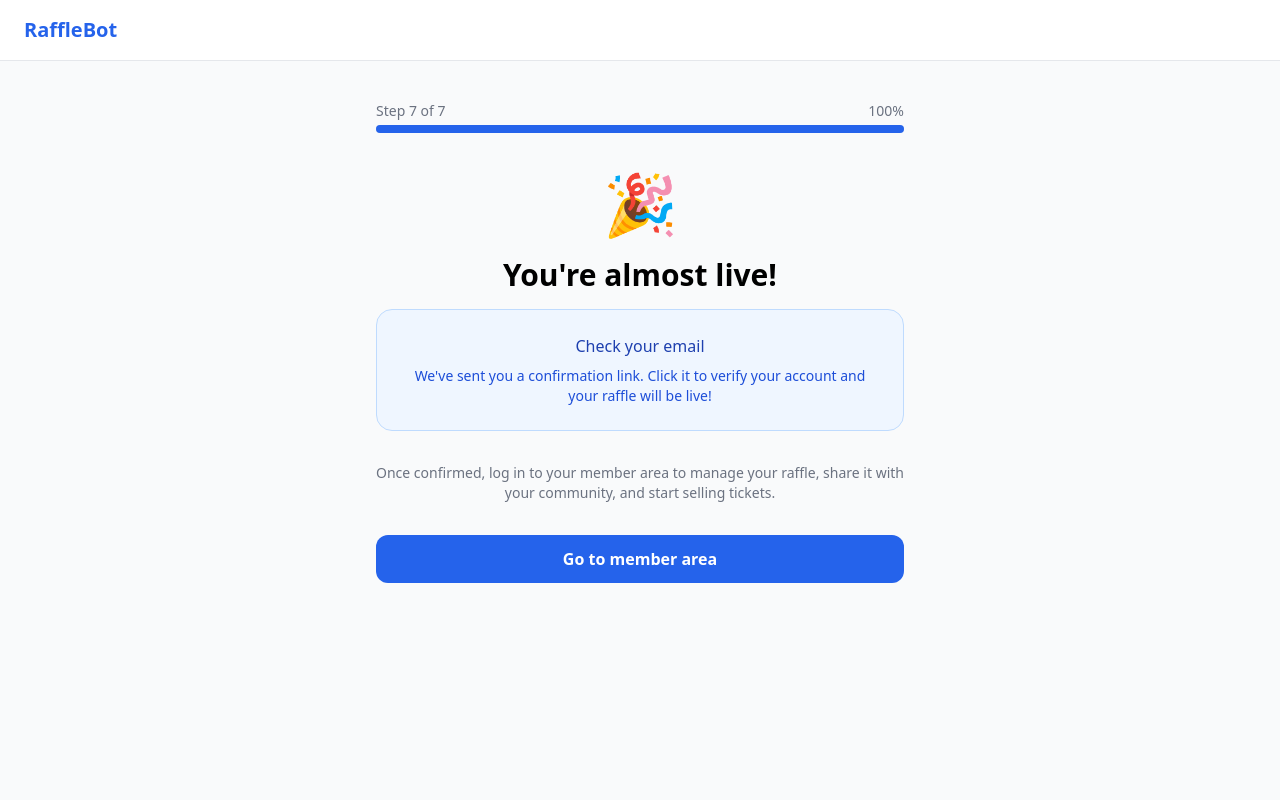
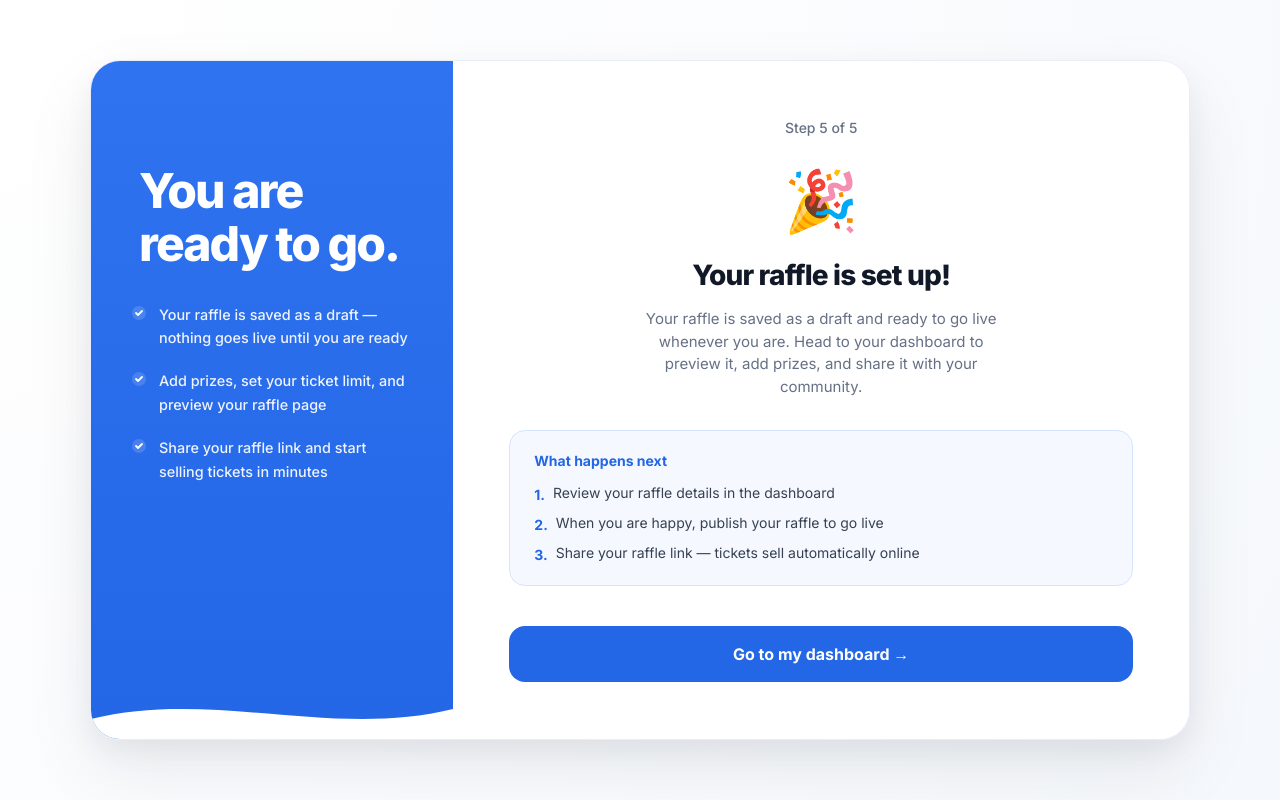
Before and after one commit to brentas309-hub/rafflebot, a React (Vite) app: page /onboarding/complete in a window 1280 px wide. Built offline with nearby package versions, Linux system fonts and the light colour scheme; no server answers.

Commit message:
Step 5: completion page updated to match onboarding design system

```diff
--- a/src/components/onboarding/CompletionPage.tsx
+++ b/src/components/onboarding/CompletionPage.tsx
@@ -4,47 +4,138 @@ import { useNavigate } from 'react-router-dom';
 export const CompletionPage: React.FC = () => {
   const navigate = useNavigate();
 
+  const bullets = [
+    'Your raffle is saved as a draft — nothing goes live until you are ready',
+    'Add prizes, set your ticket limit, and preview your raffle page',
+    'Share your raffle link and start selling tickets in minutes',
+  ];
+
   return (
-    <div className="min-h-screen bg-gray-50">
-      <div className="bg-white border-b px-6 py-4 flex justify-between items-center">
-        <div className="text-xl font-semibold text-blue-600">RaffleBot</div>
+    <div
+      className="min-h-screen flex items-center justify-center p-4"
+      style={{
+        background:
+          'radial-gradient(circle at top left, #FFFFFF 0%, #FBFCFE 55%, #F5F8FC 100%)',
+        fontFamily: "'Inter', sans-serif",
+      }}
+    >
+      <div
+        className="flex w-full max-w-[1100px] min-h-[680px] overflow-hidden rounded-[30px] border border-[#E8EEF8] items-stretch"
+        style={{
+          boxShadow:
+            '0 30px 70px rgba(17,24,39,0.08), 0 12px 28px rgba(17,24,39,0.05)',
+        }}
+      >
+        {/* ------------------------------------------------------------------ */}
+        {/* Left panel                                                          */}
+        {/* ------------------------------------------------------------------ */}
+        <div
+          className="hidden lg:flex lg:w-[33%] flex-col relative overflow-hidden text-white pt-24 px-10 pb-28 self-stretch"
+          style={{
+            background: 'linear-gradient(180deg, #2F73F0 0%, #2366E6 100%)',
+          }}
+        >
+          <h2 className="text-5xl font-extrabold leading-[1.1] tracking-[-0.04em] mt-2 pl-2">
+            You are ready to go.
+          </h2>
+
+          <ul className="mt-8 space-y-5 text-[0.9rem] font-medium leading-relaxed text-[rgba(255,255,255,0.92)]">
+            {bullets.map((item) => (
+              <li key={item} className="flex items-start gap-3">
+                <svg
+                  width="16"
+                  height="16"
+                  viewBox="0 0 16 16"
+                  fill="none"
+                  className="mt-0.5 shrink-0"
+                  aria-hidden="true"
+                >
+                  <circle cx="8" cy="8" r="7" fill="rgba(255,255,255,0.15)" />
+                  <path
+                    d="M5 8l2 2 4-4"
+                    stroke="white"
+                    strokeWidth="1.8"
+                    strokeLinecap="round"
+                    strokeLinejoin="round"
+                  />
+                </svg>
+                {item}
+              </li>
+            ))}
+          </ul>
+
+          <svg
+            className="absolute bottom-0 left-0 w-full h-[50px]"
+            viewBox="0 0 1440 50"
+            preserveAspectRatio="none"
+            aria-hidden="true"
+          >
+            <path
+              fill="#ffffff"
+              d="M0,30 C480,0 960,50 1440,20 L1440,50 L0,50 Z"
+            />
+          </svg>
         </div>
 
-      <div className="max-w-xl mx-auto px-6 py-10 text-center">
+        {/* ------------------------------------------------------------------ */}
+        {/* Right panel                                                         */}
+        {/* ------------------------------------------------------------------ */}
+        <div className="flex-1 lg:w-[67%] bg-white flex flex-col justify-center px-14 py-12">
 
-        <div className="text-sm text-gray-500 flex justify-between mb-1">
-          <span>Step 7 of 7</span>
-          <span>100%</span>
-        </div>
-        <div className="w-full bg-gray-200 rounded-full h-2 mb-10">
-          <div className="bg-blue-600 h-2 rounded-full" style={{ width: '100%' }} />
+          {/* Progress indicator */}
+          <div className="flex items-center justify-center gap-2 mb-8">
+            <span className="text-sm font-medium text-[#667085]">
+              Step 5 of 5
+            </span>
           </div>
 
+          <div className="text-center">
+
+            {/* Celebration */}
             <div className="text-6xl mb-6">🎉</div>
 
-        <h1 className="text-2xl md:text-3xl font-semibold mb-4">
-          You're almost live!
+            <h1 className="text-[1.75rem] font-extrabold tracking-[-0.03em] text-[#111827] mb-3">
+              Your raffle is set up!
             </h1>
 
-        <div className="bg-blue-50 border border-blue-200 rounded-2xl p-6 mb-8">
-          <p className="text-blue-800 font-medium mb-2">Check your email</p>
-          <p className="text-blue-700 text-sm">
-            We've sent you a confirmation link. Click it to verify your account and your raffle will be live!
+            <p className="text-[0.9375rem] text-[#667085] mb-8 max-w-sm mx-auto">
+              Your raffle is saved as a draft and ready to go live whenever you
+              are. Head to your dashboard to preview it, add prizes, and share
+              it with your community.
             </p>
+
+            {/* What happens next — info card */}
+            <div className="rounded-[16px] bg-[#F5F8FF] border border-[#D6E4FF] px-6 py-5 mb-8 text-left">
+              <p className="text-sm font-semibold text-[#2366E6] mb-3">
+                What happens next
+              </p>
+              <ul className="space-y-2 text-sm text-[#374151]">
+                <li className="flex items-start gap-2">
+                  <span className="text-[#2366E6] font-bold mt-0.5">1.</span>
+                  Review your raffle details in the dashboard
+                </li>
+                <li className="flex items-start gap-2">
+                  <span className="text-[#2366E6] font-bold mt-0.5">2.</span>
+                  When you are happy, publish your raffle to go live
+                </li>
+                <li className="flex items-start gap-2">
+                  <span className="text-[#2366E6] font-bold mt-0.5">3.</span>
+                  Share your raffle link — tickets sell automatically online
+                </li>
+              </ul>
             </div>
 
-        <p className="text-gray-500 text-sm mb-8">
-          Once confirmed, log in to your member area to manage your raffle, share it with your community, and start selling tickets.
-        </p>
-
+            {/* CTA */}
             <button
               onClick={() => navigate('/dashboard')}
-          className="w-full bg-blue-600 text-white py-3 rounded-xl font-semibold hover:bg-blue-700 transition"
+              className="w-full h-14 rounded-2xl bg-[#2366E6] text-base font-bold text-white transition-all duration-200 ease-in-out hover:bg-[#1D59CC] hover:-translate-y-px active:bg-[#184AAD] mt-2"
             >
-          Go to member area
+              Go to my dashboard →
             </button>
 
           </div>
         </div>
+      </div>
+    </div>
   );
 };
```
Lines whose indentation alone changed are shown as unchanged.
